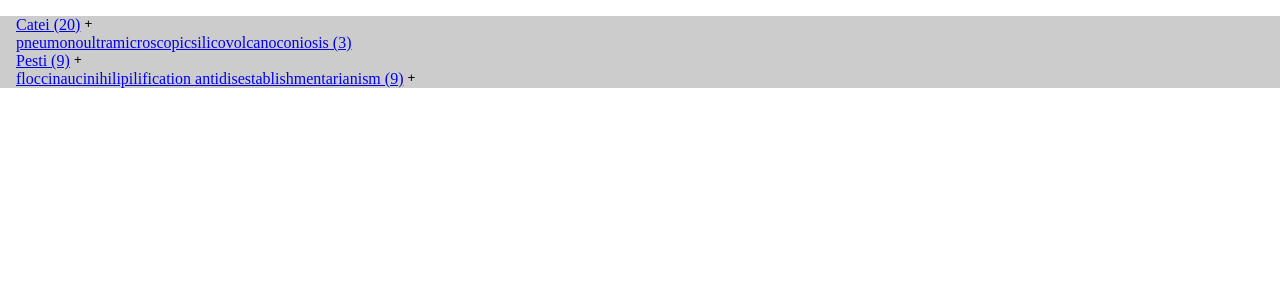
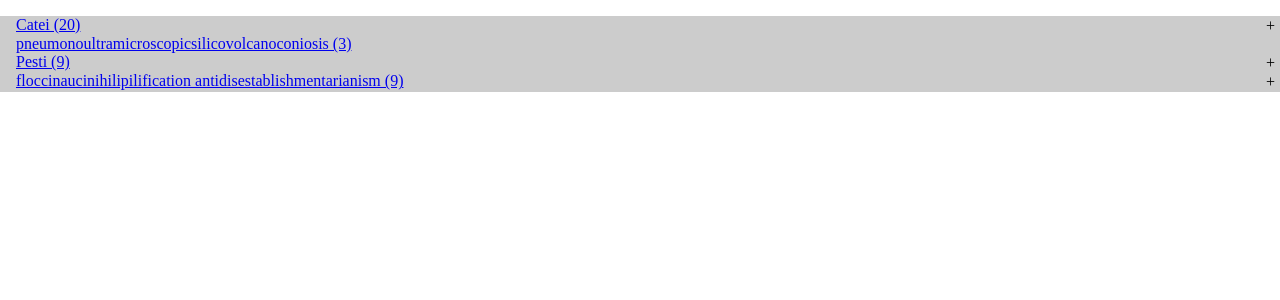
Before and after one commit to dreiv/ng-list, an Angular app: page / in a window 1280 px wide. Shown: the top 300 px of the page. Built offline with nearby package versions, Linux system fonts and the light colour scheme.

Commit message:
turns out I need a label for the checkbox to work as needed.

```diff
--- a/src/app/list/list.component.css
+++ b/src/app/list/list.component.css
@@ -3,10 +3,13 @@
   width: 0;
   height: 0;
   margin: 0;
-  outline: none;
 }
 
-[type="checkbox"]:before {
+label {
+  float: right;
+}
+
+[type="checkbox"] + label:before {
   content: '+';
   width: 1.2em;
   height: 1.2em;
@@ -17,15 +20,15 @@
   cursor: pointer;
 }
 
-[type="checkbox"]:checked:before {
+[type="checkbox"]:checked + label:before {
   content: '-';
 }
 
-[type="checkbox"]:focus:before {
+[type="checkbox"]:focus + label:before {
   outline: #3b99fc auto;
 }
 
-[type="checkbox"]:disabled:before {
+[type="checkbox"]:disabled + label:before {
   content: '';
   border: 2px solid #f3f3f3;
   border-top: 2px solid #666;
@@ -38,11 +41,11 @@
   100% { transform: rotate(360deg); }
 }
 
-.css-content {
+.content {
   display: none;
 }
 
-[type="checkbox"]:checked ~ .css-content {
+[type="checkbox"]:checked ~ .content {
   display: inherit;
 }
 
@@ -55,3 +58,9 @@ ul {
   display: block;
   background: #ccc;
 }
+
+li:after {
+  content: "";
+  display: table;
+  clear: both;
+}
--- a/src/app/list/list.component.html
+++ b/src/app/list/list.component.html
@@ -2,8 +2,9 @@
   <li *ngFor="let hit of hits;let i = index">
     <a href="#">{{hit.title}} ({{hit.count}})</a>
     <ng-container *ngIf="hit.hasSubHits">
-      <input type="checkbox" [attr.data-index]="i" #checkbox>
-      <ul class="css-content">
+      <input type="checkbox" [id]="'sub-category-toggle-' + i" #checkbox>
+      <label [for]="'sub-category-toggle-' + i"></label>
+      <ul class="content">
         <li *ngFor="let hit of hit.subHits"><a href="#">{{hit.title}} ({{hit.count}})</a></li>
       </ul>
     </ng-container>
--- a/src/app/list/list.component.ts
+++ b/src/app/list/list.component.ts
@@ -42,7 +42,7 @@ export class ListComponent implements AfterViewInit {
   ngAfterViewInit(): void {
     this.toggles.forEach(component => {
       const toggle = component.nativeElement;
-      const index:number = +toggle.getAttribute('data-index');
+      const index:number = +toggle.id.match(/\d+$/);
       const cancelClick = this.renderer.listen(toggle, 'click', () => {
         cancelClick();
 
```
